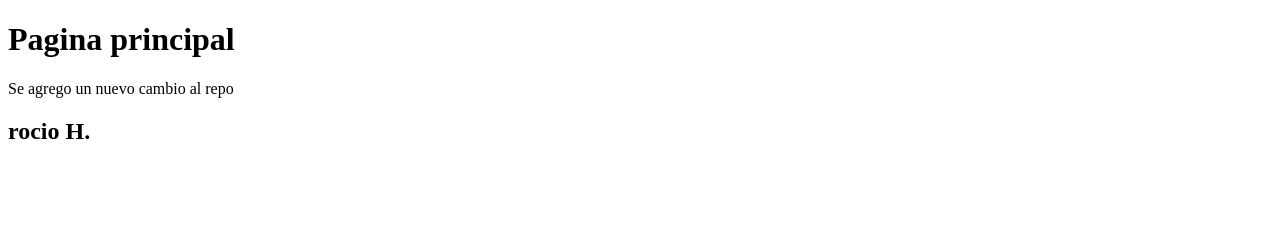
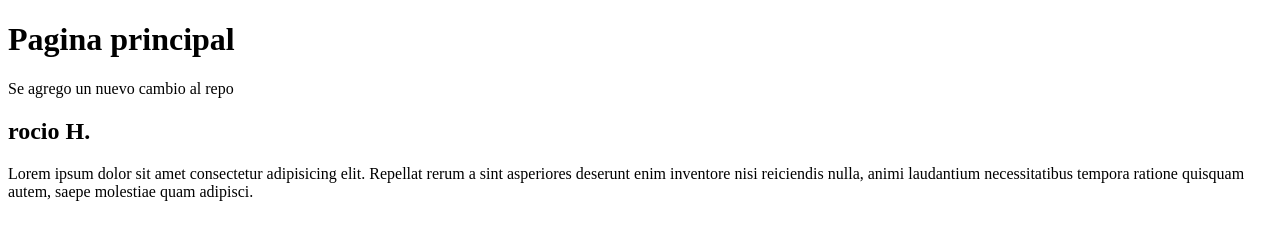
Before and after one commit to RocioHurtadoHeredia/Ejemplo-AplicacionEscritorio-Github, a plain HTML site: page index.html in a window 1280 px wide. Drawn offline with Linux system fonts and the light colour scheme.

Commit message:
se agrego un parrafo random

```diff
--- a/index.html
+++ b/index.html
@@ -12,5 +12,7 @@
     <p>Se agrego un nuevo cambio al repo</p>
 
     <h2>rocio H.</h2>
+
+    <p>Lorem ipsum dolor sit amet consectetur adipisicing elit. Repellat rerum a sint asperiores deserunt enim inventore nisi reiciendis nulla, animi laudantium necessitatibus tempora ratione quisquam autem, saepe molestiae quam adipisci.</p>
 </body>
 </html>
```
